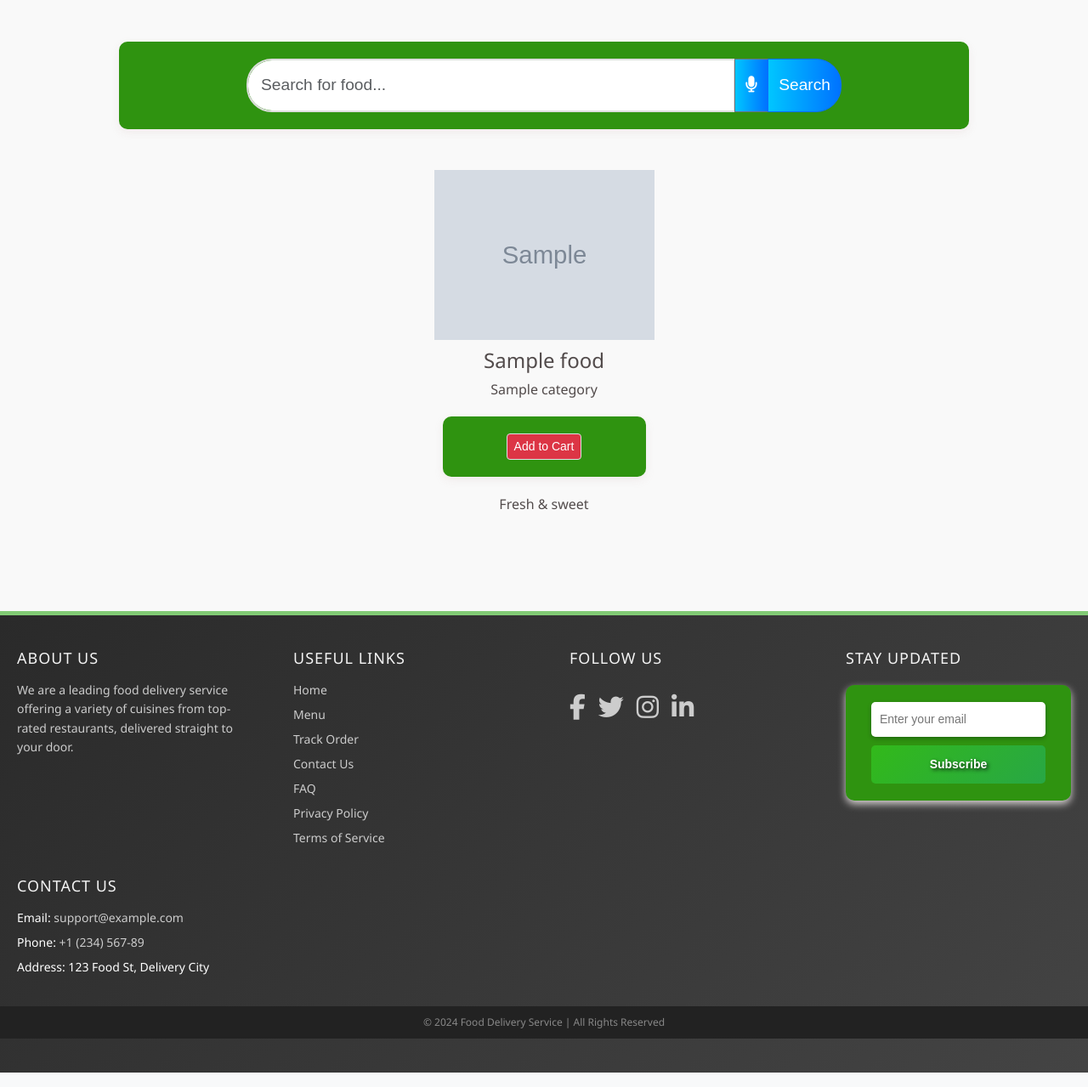
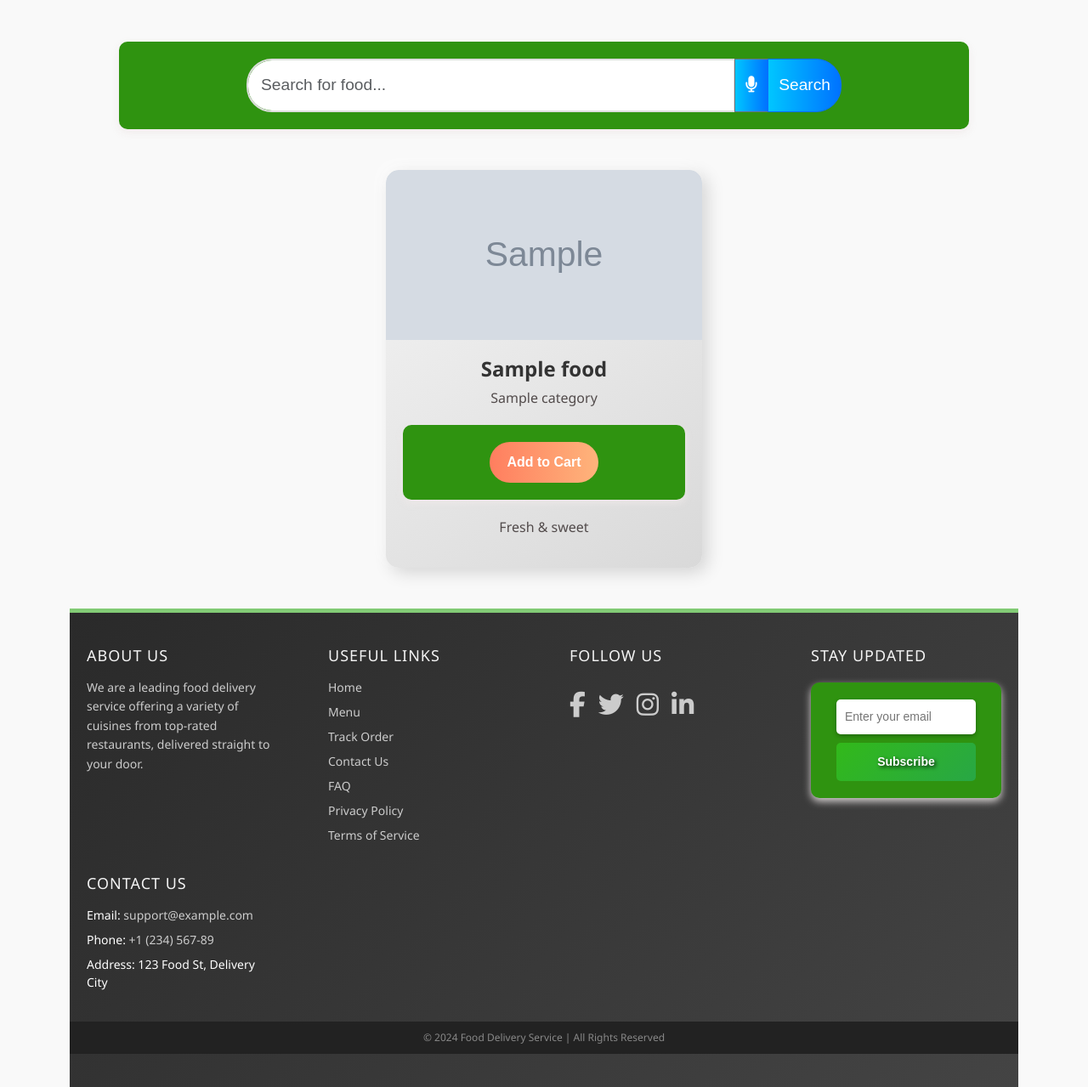
Before and after one commit to sailesh-prasad/Online_Food_Ordering_System, a Django app: template ordering/templates/home/index1.html in a window 1280 px wide. Shown: the part 1392-2671 px from the top of the page at 85% size. Run offline with Django 3.2, Linux system fonts and the light colour scheme; the template is opened without the code that fills it: most values are stand-ins (such as "Sample title", 1, 10 or a date in 2020); grey boxes marked "Sample" are stand-in pictures; some web fonts are replaced.

Commit message:
updated index1

```diff
--- a/ordering/templates/home/index1.html
+++ b/ordering/templates/home/index1.html
@@ -21,7 +21,7 @@
     <link rel="stylesheet" href={% static 'style.css' %}>
     <script src="https://code.jquery.com/jquery-3.6.0.min.js"></script> <!-- Add jQuery -->
     <style>
-        .item {
+        {% comment %} .item {
             width: 100%;
             padding: 10px;
         }
@@ -58,7 +58,73 @@
             background-color: rgb(2, 63, 2);
             color: white;
         }
-        /* Navigation Bar Styling */
+        /* Navigation Bar Styling */ {% endcomment %}
+        .menu-item-card {
+            border: none;
+            border-radius: 15px;
+            overflow: hidden;
+            transition: transform 0.4s ease, box-shadow 0.4s ease;
+            background: linear-gradient(145deg, #f5f5f5, #d9d9d9);
+            box-shadow: 6px 6px 20px rgba(0, 0, 0, 0.15), -6px -6px 20px rgba(255, 255, 255, 0.7);
+            position: relative;
+            cursor: pointer;
+        }
+
+        .menu-item-image {
+            width: 100%;
+            height: 200px;
+            object-fit: cover;
+            border-top-left-radius: 15px;
+            border-top-right-radius: 15px;
+        }
+
+        .menu-item-card:hover {
+            transform: scale(1.08);
+            box-shadow: 6px 6px 30px rgba(0, 0, 0, 0.2), -6px -6px 30px rgba(255, 255, 255, 0.5);
+        }
+
+        .menu-item-card-body {
+            text-align: center;
+            padding: 20px;
+        }
+
+        .menu-item-card-title {
+            font-size: 1.5rem;
+            font-weight: 700;
+            color: #333;
+        }
+
+        .menu-item-card-footer .btn {
+            background: linear-gradient(90deg, #ff7e5f, #feb47b);
+            color: white;
+            padding: 12px 20px;
+            border: none;
+            border-radius: 25px;
+            font-weight: bold;
+            transition: background 0.4s ease, transform 0.3s ease;
+        }
+
+        .menu-item-card-footer .btn:hover {
+            background: linear-gradient(90deg, #feb47b, #ff7e5f);
+            transform: scale(1.1);
+        }
+
+        .btn-success {
+            background: linear-gradient(90deg, #28a745, #218838);
+            color: white;
+            padding: 12px 20px;
+            border: none;
+            border-radius: 25px;
+            font-weight: bold;
+            transition: background 0.4s ease, transform 0.3s ease;
+        }
+
+        .btn-success:hover {
+            background: linear-gradient(90deg, #218838, #28a745);
+            transform: scale(1.1);
+        }
+
+
 nav {
   background-color: #006400; /* Dark Green */
   display: flex;
@@ -734,56 +800,33 @@
     </div>
 </form>
 
-
 <section class="cards d-flex justify-content-evenly flex-wrap">
     {% if foodItems is None %}
-        <p>Khana Nhi milega</p>
+    <p>No food items available</p>
     {% else %}
     {% for food in foodItems %}
-        <div class="outer overflow-hidden">
-            <div class="inner"
-                style="background: url(/media/{{ food.image }}) no-repeat center center/cover; height: 200px;"></div>
-            <div class="item d-flex align-items-center">
-                <div class="item-details flex-grow-1">
-                    <div class="item-name">
-                        <h4>{{ food.name }}</h4>
-                        <p>{{ food.category }}</p> <!-- Add this line -->
+    <div class="col-md-4 menu-item" data-name="{{ food.name|lower }}">
+        <div class="menu-item-card">
+            <img src="{{ food.image.url }}" alt="{{ food.name }}" class="menu-item-image">
+            <div class="menu-item-card-body">
+                <h5 class="menu-item-card-title">{{ food.name }}</h5>
+                <p>{{ food.category }}</p>
                 {% if food.is_out_of_stock %}
                 <button class="btn btn-secondary" disabled>Out Of Stock</button>
                 {% else %}
                 <form action="#" method="post">
                     {% csrf_token %}
-                            <div class="cart ml-4">
+                    <div class="menu-item-card-footer">
                         <input hidden type="text" name="id" value="{{ food.id }}">
                         {% if food.id|stringformat:"s" in cart %}
                         <input type="submit" class="btn btn-success border btn-sm added-to-cart" value="Added to Cart" disabled>
                         {% else %}
-                                <input type="submit" class="btn btn-danger border btn-sm" value="Add to Cart">
+                        <input type="submit" class="btn" value="Add to Cart">
                         {% endif %}
                     </div>
                 </form>
                 {% endif %}
                 <p>Fresh & sweet</p>
-                    </div>
-                    <div class="rating">
-                        <div></div>
-                        <div></div>
-                        <div></div>
-                        <div></div>
-                    </div>
-                </div>
-                <!-- <form action="#" method="post">
-                    {% csrf_token %}
-                    <div class="cart ml-4">
-                        <input hidden type="text" name="id" value="{{ food.id }}">
-                        {% if food.id|stringformat:"s" in cart %}
-                        <input type="submit" class="btn btn-success border btn-sm added-to-cart"
-                            value="Added to Cart" disabled>
-                        {% else %}
-                        <input type="submit" class="btn btn-danger border btn-sm" value="Add to Cart">
-                        {% endif %}
-                    </div>
-                </form> -->
             </div>
         </div>
     </div>
```
Also changed, not shown: db.sqlite3. Lines whose indentation alone changed are shown as unchanged.
